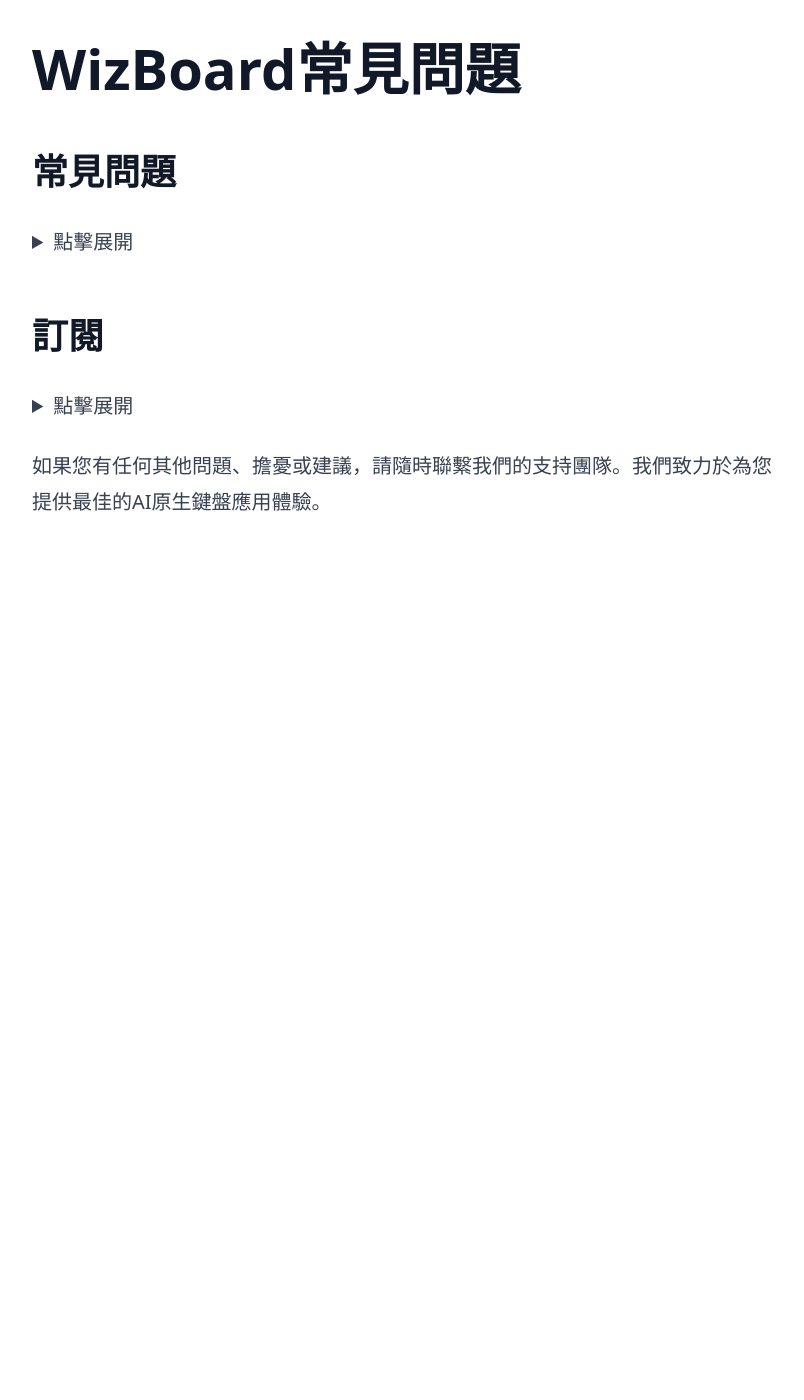
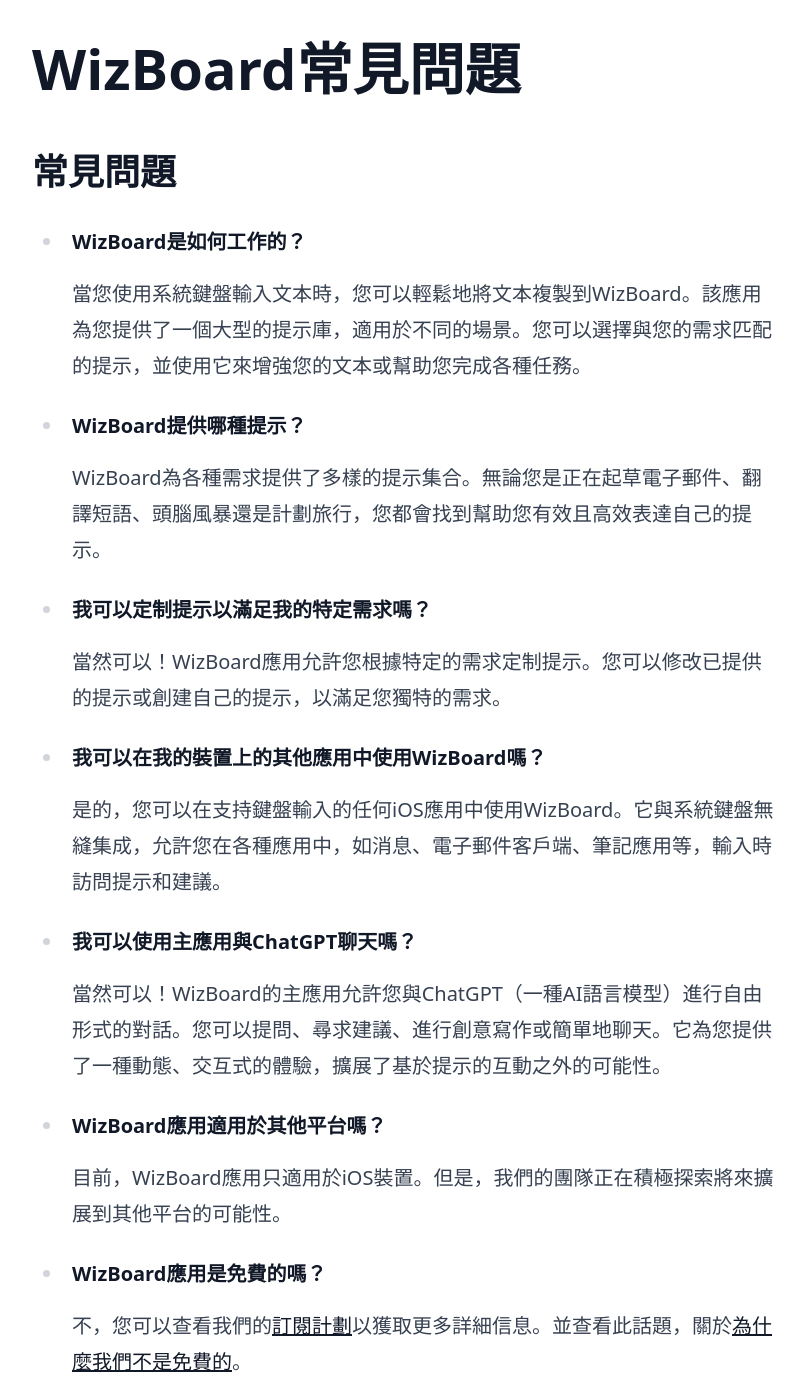
Before and after one commit to WizBoard/wizboard.github.io, a Jekyll site: the page built from docs/docs/zh-Hant/faq.md, in a window 1280 px wide and 1400 px high. Shown: the whole window, without its empty margins (72-876 px from the left). Built offline with Jekyll 4.4.1, drawn with Linux system fonts in a browser that asks for light colours; nearby versions of some CDN libraries; some of the changed text lies outside the part shown.

Commit message:
Update faq.md

```diff
--- a/docs/docs/zh-Hant/faq.md
+++ b/docs/docs/zh-Hant/faq.md
@@ -5,8 +5,6 @@
 # WizBoard常見問題
 
 ## 常見問題
-<details>
-  <summary>點擊展開</summary>
 
 - **WizBoard是如何工作的？**
 
@@ -44,11 +42,7 @@
 
   保護您的隱私和數據安全對我們至關重要。我們遵循行業最佳實踐，並採取強大的安全措施來保護您
 
-</details>
-
 ## 訂閱
-<details>
-  <summary>點擊展開</summary>
 
 - **如何選擇訂閱計劃？**
 
@@ -56,6 +50,4 @@
   **標準**計劃使用gpt-3.5-turbo來驅動ChatGPT。它應該適合您的大多數用例。但如果您需要更高質量的答案，您可以使用**專業**計劃的GPT-4。它更強大，但比gpt-3.5更貴且速度更慢。
   如果您已經有一個OpenAI訂閱，我們可以使用您自己的OpenAI API密鑰與**BYOK**計劃一起使用。您可以在OpenAI網站上了解如何獲得API密鑰。
 
-</details>
-
 如果您有任何其他問題、擔憂或建議，請隨時聯繫我們的支持團隊。我們致力於為您提供最佳的AI原生鍵盤應用體驗。
```
